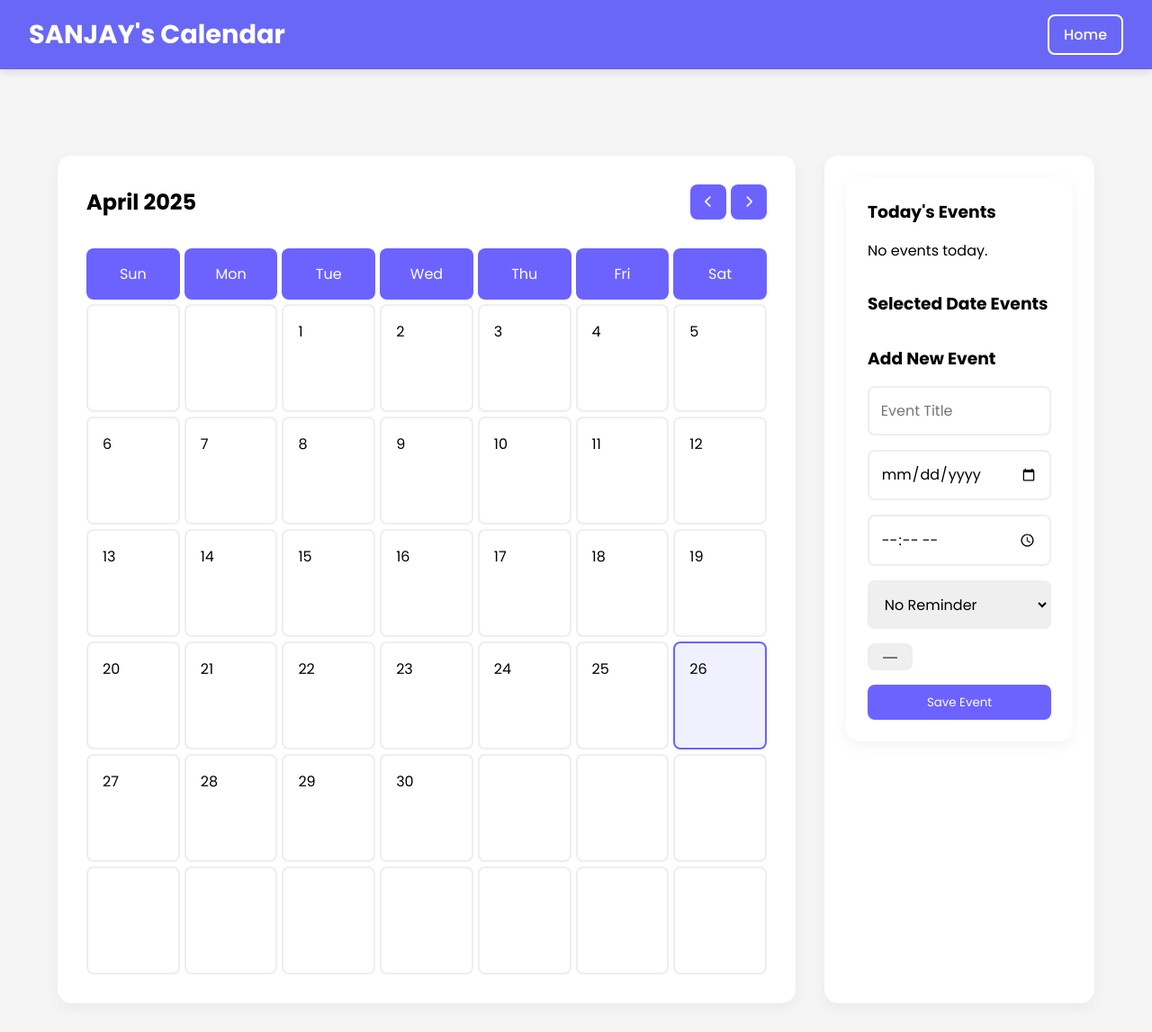
After one commit to SANJu043/Home_Management, a Django app: page /calendar/ in a window 1280 px wide. The commit adds this page. Shown: the whole page at 90% size. Run offline with Django 5.2, Linux system fonts and the light colour scheme; a user stored in the database is signed in; data comes from the database, SQL or seed files in the repository; both versions use the stored data as it was after the commit.

Commit message:
added calendar and updated some code in expenses month logic

```diff
--- /dev/null
+++ b/fhub/core/templates/calendar.html
@@ -0,0 +1,266 @@
+<!DOCTYPE html>
+<html lang="en">
+<head>
+    <meta charset="UTF-8">
+    <meta name="viewport" content="width=device-width, initial-scale=1.0">
+    <title>Personal Management | Calendar</title>
+    <link href="https://fonts.googleapis.com/css2?family=Poppins:wght@300;400;500;600;700&display=swap" rel="stylesheet">
+    <link rel="stylesheet" href="https://cdnjs.cloudflare.com/ajax/libs/font-awesome/6.0.0/css/all.min.css">
+    <style>
+        * { margin: 0; padding: 0; box-sizing: border-box; font-family: 'Poppins', sans-serif; }
+        body { background: #f5f5f5; }
+        .navbar { background: rgba(255, 255, 255, 0.95); padding: 1rem 5%; display: flex; justify-content: space-between; align-items: center; box-shadow: 0 2px 10px rgba(0, 0, 0, 0.1); position: fixed; width: 100%; top: 0; z-index: 1000; }
+        .container { padding: 6rem 5% 2rem; display: flex; flex-wrap: wrap; gap: 2rem; }
+        .calendar-container { flex: 3; min-width: 300px; background: white; border-radius: 15px; padding: 2rem; box-shadow: 0 5px 15px rgba(0, 0, 0, 0.05); }
+        .sidebar { flex: 1; min-width: 250px; background: white; border-radius: 15px; padding: 1.5rem; box-shadow: 0 5px 15px rgba(0, 0, 0, 0.05); }
+        .calendar-header { display: flex; justify-content: space-between; align-items: center; margin-bottom: 2rem; }
+        .calendar-grid { display: grid; grid-template-columns: repeat(7, 1fr); gap: 5px; }
+        .calendar-day-header { text-align: center; padding: 1rem; background: #6c63ff; color: white; border-radius: 8px; }
+        .calendar-day { min-height: 120px; padding: 1rem; border: 2px solid #eee; border-radius: 8px; transition: all 0.3s; cursor: pointer; position: relative; }
+        .calendar-day.today { border: 2px solid #6c63ff; background: #f0f0ff; }
+        .calendar-day:hover { background: #f8f7ff; transform: translateY(-3px); }
+        .event-dot { width: 8px; height: 8px; background: #6c63ff; border-radius: 50%; margin: 2px; display: inline-block; }
+        .event-list { margin-top: 1rem; }
+        .event-item { background: #f8f7ff; padding: 1rem; border-radius: 8px; margin-bottom: 1rem; }
+        .cta-btn { padding: 0.6rem 1rem; border: none; background: #6c63ff; color: white; border-radius: 8px; cursor: pointer; transition: background-color 0.3s; }
+        .cta-btn:hover { background-color: #574fcf; }
+        #eventForm { display: flex; flex-direction: column; gap: 1rem; margin-top: 1rem; }
+        #eventForm input, #eventForm select { padding: 0.8rem; border: 2px solid #eee; border-radius: 8px; font-size: 1rem; }
+        #eventForm input:focus, #eventForm select:focus { outline: none; border-color: #6c63ff; }
+        @media (max-width: 768px) {
+            .container { flex-direction: column; }
+            .sidebar { width: 100%; }
+        }
+        header {
+            background-color: rgb(105, 103, 246);
+            color: white;
+            padding: 1rem 2rem;
+            display: flex;
+            justify-content: space-between;
+            align-items: center;
+            box-shadow: 0 4px 8px rgba(0,0,0,0.1);
+        }
+
+        header h1 {
+            margin: 0;
+            font-size: 1.8rem;
+        }
+
+        .home-btn {
+            background-color: rgb(105, 103, 246);
+            color: white;
+            border: 2px solid white;
+            padding: 0.5rem 1rem;
+            border-radius: 8px;
+            font-weight: 500;
+            text-decoration: none;
+            transition: background-color 0.3s, color 0.3s;
+        }
+
+        .home-btn:hover {
+            background-color: white;
+            color: rgb(105, 103, 246);
+            border-color: var(--primary-dark);
+        }
+    </style>
+</head>
+<body>
+    <header>
+        <h1>{{ user.first_name }}'s Calendar</h1>
+        <a href="{% url 'home' %}" class="home-btn">Home</a>
+    </header>
+
+<div class="container">
+    <div class="calendar-container">
+        <div class="calendar-header">
+            <h2 id="monthYear"></h2>
+            <div class="month-navigation">
+                <button class="cta-btn" onclick="changeMonth(-1)"><i class="fas fa-chevron-left"></i></button>
+                <button class="cta-btn" onclick="changeMonth(1)"><i class="fas fa-chevron-right"></i></button>
+            </div>
+        </div>
+        <div class="calendar-grid" id="calendarGrid"></div>
+    </div>
+
+    <!-- Sidebar with Today's Events and Add Event Form -->
+    <div class="sidebar">
+        <div class="sidebar">
+            <h3>Today's Events</h3>
+            <div id="todayEvents" class="event-list"></div>
+
+            <h3 style="margin-top: 2rem;">Selected Date Events</h3>
+            <div id="selectedDateEvents" class="event-list"></div>
+
+            <h3 style="margin-top: 2rem;">Add New Event</h3>
+            <form id="eventForm">
+                <input type="text" name="title" placeholder="Event Title" required>
+                <input type="date" name="date" id="eventDate" required>
+                <input type="time" name="time" required>
+                <select name="reminder">
+                    <option value="">No Reminder</option>
+                    <option value="15 minutes">15 minutes before</option>
+                    <option value="30 minutes">30 minutes before</option>
+                    <option value="1 hour">1 hour before</option>
+                </select>
+                <input type="color" name="color" value="#6c63ff">
+                <button type="submit" class="cta-btn">Save Event</button>
+            </form>
+        </div>
+    </div>
+</div>
+
+<script>
+let currentDate = new Date();
+let selectedDate = null;
+let events = [];
+
+// Fetch events from Django backend
+async function fetchEvents() {
+    const response = await fetch('/api/events/');
+    events = await response.json();
+    generateCalendar();
+    showTodaysEvents();
+    if (selectedDate) {
+        showEventsForDate(selectedDate);
+    }
+}
+
+function generateCalendar() {
+    const calendarGrid = document.getElementById('calendarGrid');
+    calendarGrid.innerHTML = '';
+
+    const dayHeaders = ['Sun', 'Mon', 'Tue', 'Wed', 'Thu', 'Fri', 'Sat'];
+    dayHeaders.forEach(day => {
+        calendarGrid.innerHTML += `<div class="calendar-day-header">${day}</div>`;
+    });
+
+    const firstDay = new Date(currentDate.getFullYear(), currentDate.getMonth(), 1);
+    const lastDay = new Date(currentDate.getFullYear(), currentDate.getMonth() + 1, 0);
+
+    for (let i = 0; i < firstDay.getDay(); i++) {
+        calendarGrid.innerHTML += `<div class="calendar-day other-month"></div>`;
+    }
+
+    const today = new Date();
+    for (let i = 1; i <= lastDay.getDate(); i++) {
+        const dateStr = `${currentDate.getFullYear()}-${(currentDate.getMonth() + 1).toString().padStart(2, '0')}-${i.toString().padStart(2, '0')}`;
+        const dayEvents = events.filter(event => event.date === dateStr);
+        const isToday = i === today.getDate() && currentDate.getMonth() === today.getMonth() && currentDate.getFullYear() === today.getFullYear();
+
+        calendarGrid.innerHTML += `
+            <div class="calendar-day ${isToday ? 'today' : ''}" data-date="${dateStr}">
+                ${i}
+                ${dayEvents.map(event => `<div class="event-dot" style="background: ${event.color || '#6c63ff'}"></div>`).join('')}
+            </div>`;
+    }
+
+    const totalCells = 42;
+    const remainingCells = totalCells - (firstDay.getDay() + lastDay.getDate());
+    for (let i = 1; i <= remainingCells; i++) {
+        calendarGrid.innerHTML += `<div class="calendar-day other-month"></div>`;
+    }
+
+    document.querySelectorAll('.calendar-day:not(.other-month)').forEach(day => {
+        day.addEventListener('click', () => {
+            selectedDate = day.dataset.date;
+            document.getElementById('eventDate').value = selectedDate;
+            showEventsForDate(selectedDate);
+        });
+    });
+}
+
+async function deleteEvent(eventId) {
+    const response = await fetch(`/api/events/delete/${eventId}/`, {
+        method: 'DELETE',
+        headers: { 'X-CSRFToken': getCSRFToken() }
+    });
+    if (response.ok) {
+        await fetchEvents();
+    } else {
+        alert('Error deleting event.');
+    }
+}
+
+function showEventsForDate(date) {
+    const selectedEvents = events.filter(event => event.date === date);
+    const selectedEventList = document.getElementById('selectedDateEvents');
+    selectedEventList.innerHTML = selectedEvents.length
+        ? selectedEvents.map(event => `
+            <div class="event-item" data-id="${event.id}">
+                <h4>${event.title}</h4>
+                <p>⏰ ${event.time} | ${event.location || ''}</p>
+                ${event.reminder ? `<p class="reminder">🔔 ${event.reminder}</p>` : ''}
+                <p>${event.description || ''}</p>
+                <div style="display: flex; justify-content: flex-end; gap: 0.5rem; margin-top: 0.5rem;">
+                    <button onclick="deleteEvent(${event.id})" class="cta-btn">Delete</button>
+                </div>
+            </div>
+        `).join('')
+        : '<p>No events for this day</p>';
+}
+
+function showTodaysEvents() {
+    const todayStr = new Date().toISOString().split('T')[0];
+    const todaysEvents = events.filter(event => event.date === todayStr);
+    const todayEventsList = document.getElementById('todayEvents');
+    todayEventsList.innerHTML = todaysEvents.length
+        ? todaysEvents.map(event => `
+            <div class="event-item">
+                <h4>${event.title}</h4>
+                <p>⏰ ${event.time} | ${event.location || ''}</p>
+                <p>${event.description || ''}</p>
+            </div>`).join('')
+        : '<p>No events today.</p>';
+}
+
+
+document.getElementById('eventForm').addEventListener('submit', async function (e) {
+    e.preventDefault();
+    const formData = new FormData(this);
+    const newEvent = {
+        title: formData.get('title'),
+        date: formData.get('date'),
+        time: formData.get('time'),
+        reminder: formData.get('reminder'),
+        color: formData.get('color')
+    };
+
+    const response = await fetch('/api/events/add/', {
+        method: 'POST',
+        headers: { 'Content-Type': 'application/json', 'X-CSRFToken': getCSRFToken() },
+        body: JSON.stringify(newEvent)
+    });
+
+    if (response.ok) {
+        await fetchEvents();
+        this.reset();
+    } else {
+        alert('Error adding event.');
+    }
+});
+
+function getCSRFToken() {
+    const name = 'csrftoken';
+    const cookies = document.cookie.split(';');
+    for (let cookie of cookies) {
+        cookie = cookie.trim();
+        if (cookie.startsWith(name + '=')) {
+            return cookie.substring(name.length + 1);
+        }
+    }
+    return '';
+}
+
+function changeMonth(direction) {
+    currentDate.setMonth(currentDate.getMonth() + direction);
+    document.getElementById('monthYear').textContent = new Intl.DateTimeFormat('en-US', { month: 'long', year: 'numeric' }).format(currentDate);
+    generateCalendar();
+}
+
+document.addEventListener('DOMContentLoaded', async () => {
+    document.getElementById('monthYear').textContent = new Intl.DateTimeFormat('en-US', { month: 'long', year: 'numeric' }).format(currentDate);
+    await fetchEvents();
+});
+</script>
+</body>
+</html>
--- a/fhub/core/templates/expenses.html
+++ b/fhub/core/templates/expenses.html
@@ -352,7 +352,7 @@
         <!-- Summary Cards -->
         <div class="summary-cards">
             <div class="summary-card budget">
-                <h3>Monthly Budget</h3>
+                <h3>Budget</h3>
                 <div class="amount">${{ budget }}</div>
             </div>
             <div class="summary-card expenses">
--- a/fhub/core/templates/home.html
+++ b/fhub/core/templates/home.html
@@ -175,8 +175,7 @@
             <div class="card">
                 <i class="fas fa-calendar-alt"></i>
                 <h3>My Schedule</h3>
-                <a href="#">View Calendar</a>
-                {% comment %} <a href="{% url 'schedule' %}">View Calendar</a> {% endcomment %}
+                <a href="{% url 'calendar_page' %}">View Calendar</a>
             </div>
             <div class="card">
                 <i class="fas fa-file-lines"></i>
--- a/fhub/core/urls.py
+++ b/fhub/core/urls.py
@@ -23,4 +23,9 @@ urlpatterns = [
     path('notes/favorite/<int:note_id>/', views.toggle_favorite, name='favorite-note'),
     path('edit/<int:note_id>/', views.edit_note_view, name='edit-note'),
     path('update/<int:note_id>/', views.update_note_view, name='update-note'),
+
+    path('calendar/', views.calendar_page, name='calendar_page'),
+    path('api/events/', views.get_events, name='get_events'),
+    path('api/events/add/', views.add_event, name='add_event'),
+    path('api/events/delete/<int:event_id>/', views.delete_event, name='delete_event'),
 ]
--- a/fhub/core/views.py
+++ b/fhub/core/views.py
@@ -72,7 +72,6 @@ def expense_dashboard(request):
     if end_date:
         expenses = expenses.filter(date__lte=end_date)
 
-    # ---------------- Budget Calculation ----------------
     if start_date and end_date:
         start = datetime.strptime(start_date, "%Y-%m-%d")
         end = datetime.strptime(end_date, "%Y-%m-%d")
@@ -102,7 +101,6 @@ def expense_dashboard(request):
             date__month=current_month
         ).order_by('-date')
 
-    # ---------------- Calculations ----------------
     total_expenses = expenses.aggregate(Sum('amount'))['amount__sum'] or 0
     balance = total_budget - total_expenses
 
@@ -115,7 +113,6 @@ def expense_dashboard(request):
         for month in range(1, 13)
     ]
 
-    # ---------------- Handling Forms ----------------
     if request.method == 'POST':
         if 'add_expense' in request.POST:
             expense_form = ExpenseForm(request.POST)
@@ -140,7 +137,6 @@ def expense_dashboard(request):
         expense_form = ExpenseForm()
         budget_form = BudgetForm()
 
-    # ---------------- Context ----------------
     context = {
         'expenses': expenses,
         'budget': total_budget,
@@ -278,3 +274,55 @@ def update_note_view(request, note_id):
         form = NoteForm(instance=note)
 
     return render(request, 'edit_note.html', {'form': form, 'note_to_edit': note})
+
+#calendar part
+from django.shortcuts import render, redirect
+from django.http import JsonResponse
+from .models import CalendarEvent
+from django.contrib.auth.decorators import login_required
+import json
+from django.views.decorators.csrf import csrf_exempt
+
+@login_required
+def calendar_page(request):
+    return render(request, 'calendar.html')  # Use your HTML code here
+
+@login_required
+def get_events(request):
+    events = CalendarEvent.objects.filter(user=request.user)
+    events_data = [
+        {
+            'id': event.id,
+            'title': event.title,
+            'date': str(event.date),
+            'time': str(event.time),
+            'reminder': event.reminder,
+            'color': event.color
+        }
+        for event in events
+    ]
+    return JsonResponse(events_data, safe=False)
+
+@csrf_exempt
+@login_required
+def add_event(request):
+    if request.method == 'POST':
+        data = json.loads(request.body)
+        CalendarEvent.objects.create(
+            user=request.user,
+            title=data['title'],
+            date=data['date'],
+            time=data['time'],
+            reminder=data.get('reminder'),
+            color=data.get('color', '#6c63ff')
+        )
+        return JsonResponse({'message': 'Event added successfully!'})
+    return JsonResponse({'error': 'Invalid request'}, status=400)
+
+@csrf_exempt
+@login_required
+def delete_event(request, event_id):
+    if request.method == 'DELETE':
+        CalendarEvent.objects.filter(id=event_id, user=request.user).delete()
+        return JsonResponse({'message': 'Event deleted successfully!'})
+    return JsonResponse({'error': 'Invalid request'}, status=400)
```
Also changed, not shown: fhub/core/models.py (+17 -0 lines), fhub/core/migrations/0004_calendarevent.py (added), fhub/db.sqlite3.
